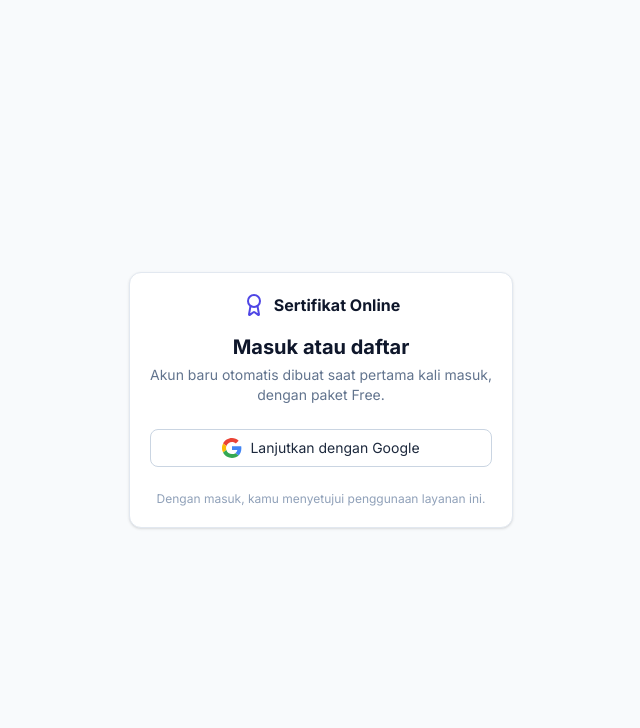
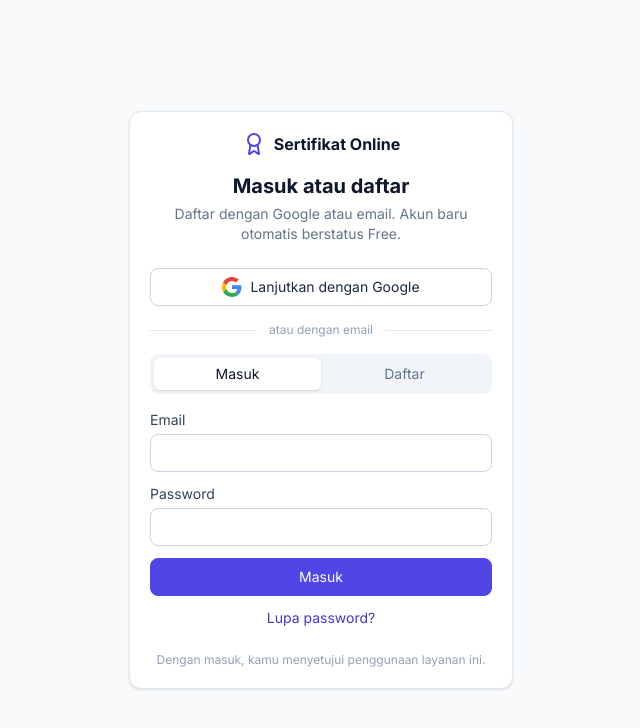
Before and after one commit to nanangfajaru/sertificate-generator, a Next.js app: page /login in a window 1280 px wide. Shown: the top 728 px of the page, without its empty margins (319-959 px from the left). Built offline with nearby package versions, Linux system fonts and the light colour scheme.

Commit message:
Add email/password registration, login and password reset alongside Google
Co-Authored-By: Claude Sonnet 5.5 <noreply@anthropic.com>
Claude-Session: https://claude.ai/code/session_0133FRf6x6m5xtSgvNFb5aby

```diff
--- /dev/null
+++ b/src/app/auth/reset/ResetForm.tsx
@@ -0,0 +1,40 @@
+"use client";
+
+import { useRouter } from "next/navigation";
+import { useState } from "react";
+import { createClient } from "@/lib/supabase/client";
+
+export default function ResetForm() {
+  const router = useRouter();
+  const [error, setError] = useState<string | null>(null);
+  const [busy, setBusy] = useState(false);
+
+  async function onSubmit(e: React.FormEvent<HTMLFormElement>) {
+    e.preventDefault();
+    const fd = new FormData(e.currentTarget);
+    const password = String(fd.get("password") ?? "");
+    if (password.length < 8) return setError("Password minimal 8 karakter.");
+    if (password !== String(fd.get("confirm") ?? "")) return setError("Konfirmasi password tidak sama.");
+    setBusy(true);
+    setError(null);
+    const { error } = await createClient().auth.updateUser({ password });
+    setBusy(false);
+    if (error) return setError("Gagal mengubah password. Minta tautan reset baru.");
+    router.replace("/dashboard");
+  }
+
+  return (
+    <form onSubmit={onSubmit} className="mt-4 space-y-3">
+      <div>
+        <label className="label" htmlFor="password">Password baru</label>
+        <input id="password" name="password" type="password" className="input" required minLength={8} autoComplete="new-password" />
+      </div>
+      <div>
+        <label className="label" htmlFor="confirm">Ulangi password</label>
+        <input id="confirm" name="confirm" type="password" className="input" required minLength={8} autoComplete="new-password" />
+      </div>
+      {error && <p className="rounded-lg bg-red-50 p-2 text-sm text-red-700">{error}</p>}
+      <button className="btn btn-primary w-full" disabled={busy}>{busy ? "Menyimpan…" : "Simpan password"}</button>
+    </form>
+  );
+}
--- /dev/null
+++ b/src/app/auth/reset/page.tsx
@@ -0,0 +1,21 @@
+import Link from "next/link";
+import { redirect } from "next/navigation";
+import { getSessionProfile } from "@/lib/auth";
+import ResetForm from "./ResetForm";
+
+export const metadata = { title: "Atur ulang password" };
+
+export default async function ResetPage() {
+  const s = await getSessionProfile();
+  if (!s) redirect("/login");
+  return (
+    <main className="flex min-h-screen items-center justify-center bg-slate-50 px-4">
+      <div className="card w-full max-w-sm">
+        <h1 className="text-xl font-semibold">Password baru</h1>
+        <p className="mt-1 text-sm text-slate-500">Masukkan password baru untuk akun {s.profile.email}.</p>
+        <ResetForm />
+        <Link href="/dashboard" className="mt-4 block text-center text-sm text-slate-500 hover:text-slate-800">Lewati</Link>
+      </div>
+    </main>
+  );
+}
--- /dev/null
+++ b/src/app/login/AuthForm.tsx
@@ -0,0 +1,122 @@
+"use client";
+
+import { useState } from "react";
+import { useRouter } from "next/navigation";
+import { createClient } from "@/lib/supabase/client";
+
+type Mode = "login" | "register" | "forgot";
+
+function safeNext(next?: string) {
+  return next && next.startsWith("/") && !next.startsWith("//") ? next : "/dashboard";
+}
+
+function translate(message: string) {
+  const m = message.toLowerCase();
+  if (m.includes("invalid login credentials")) return "Email atau password salah.";
+  if (m.includes("email not confirmed")) return "Email belum dikonfirmasi. Cek kotak masuk kamu.";
+  if (m.includes("already registered") || m.includes("already been registered")) return "Email ini sudah terdaftar. Silakan masuk.";
+  if (m.includes("password should be at least")) return "Password minimal 8 karakter.";
+  if (m.includes("rate limit") || m.includes("too many")) return "Terlalu banyak percobaan. Coba lagi beberapa menit lagi.";
+  return "Terjadi kesalahan. Silakan coba lagi.";
+}
+
+export default function AuthForm({ next }: { next?: string }) {
+  const router = useRouter();
+  const [mode, setMode] = useState<Mode>("login");
+  const [busy, setBusy] = useState(false);
+  const [error, setError] = useState<string | null>(null);
+  const [info, setInfo] = useState<string | null>(null);
+
+  async function onSubmit(e: React.FormEvent<HTMLFormElement>) {
+    e.preventDefault();
+    setError(null);
+    setInfo(null);
+    const fd = new FormData(e.currentTarget);
+    const email = String(fd.get("email") ?? "").trim();
+    const password = String(fd.get("password") ?? "");
+    const name = String(fd.get("name") ?? "").trim();
+    const supabase = createClient();
+    const origin = window.location.origin;
+    setBusy(true);
+    try {
+      if (mode === "login") {
+        const { error } = await supabase.auth.signInWithPassword({ email, password });
+        if (error) return setError(translate(error.message));
+        router.replace(safeNext(next));
+        router.refresh();
+      } else if (mode === "register") {
+        if (password.length < 8) return setError("Password minimal 8 karakter.");
+        if (password !== String(fd.get("confirm") ?? "")) return setError("Konfirmasi password tidak sama.");
+        const { data, error } = await supabase.auth.signUp({
+          email,
+          password,
+          options: { data: { full_name: name }, emailRedirectTo: `${origin}/auth/callback?next=${encodeURIComponent(safeNext(next))}` },
+        });
+        if (error) return setError(translate(error.message));
+        if (data.session) {
+          router.replace(safeNext(next));
+          router.refresh();
+        } else {
+          // Supabase mengembalikan user tanpa identitas bila email sudah terdaftar (anti-enumerasi).
+          setInfo("Pendaftaran berhasil. Kami mengirim tautan konfirmasi ke email kamu. Buka tautan itu untuk mengaktifkan akun.");
+        }
+      } else {
+        const { error } = await supabase.auth.resetPasswordForEmail(email, { redirectTo: `${origin}/auth/callback?next=/auth/reset` });
+        if (error) return setError(translate(error.message));
+        setInfo("Jika email terdaftar, tautan untuk mengatur ulang password sudah dikirim.");
+      }
+    } finally {
+      setBusy(false);
+    }
+  }
+
+  return (
+    <div className="text-left">
+      {mode !== "forgot" && (
+        <div className="mb-4 grid grid-cols-2 rounded-lg bg-slate-100 p-1 text-sm">
+          {(["login", "register"] as const).map((m) => (
+            <button key={m} type="button" onClick={() => { setMode(m); setError(null); setInfo(null); }} className={`rounded-md py-1.5 font-medium ${mode === m ? "bg-white shadow-sm" : "text-slate-500"}`}>
+              {m === "login" ? "Masuk" : "Daftar"}
+            </button>
+          ))}
+        </div>
+      )}
+      {mode === "forgot" && <p className="mb-3 text-sm text-slate-600">Masukkan email akunmu, kami kirim tautan untuk mengatur ulang password.</p>}
+
+      <form onSubmit={onSubmit} className="space-y-3">
+        {mode === "register" && (
+          <div>
+            <label className="label" htmlFor="name">Nama</label>
+            <input id="name" name="name" className="input" required maxLength={80} autoComplete="name" />
+          </div>
+        )}
+        <div>
+          <label className="label" htmlFor="email">Email</label>
+          <input id="email" name="email" type="email" className="input" required autoComplete="email" />
+        </div>
+        {mode !== "forgot" && (
+          <div>
+            <label className="label" htmlFor="password">Password</label>
+            <input id="password" name="password" type="password" className="input" required minLength={mode === "register" ? 8 : undefined} autoComplete={mode === "register" ? "new-password" : "current-password"} />
+          </div>
+        )}
+        {mode === "register" && (
+          <div>
+            <label className="label" htmlFor="confirm">Ulangi password</label>
+            <input id="confirm" name="confirm" type="password" className="input" required minLength={8} autoComplete="new-password" />
+          </div>
+        )}
+        {error && <p className="rounded-lg bg-red-50 p-2 text-sm text-red-700">{error}</p>}
+        {info && <p className="rounded-lg bg-emerald-50 p-2 text-sm text-emerald-700">{info}</p>}
+        <button className="btn btn-primary w-full py-2.5" disabled={busy}>
+          {busy ? "Memproses…" : mode === "login" ? "Masuk" : mode === "register" ? "Daftar" : "Kirim tautan reset"}
+        </button>
+      </form>
+
+      <div className="mt-3 text-center text-sm">
+        {mode === "login" && <button type="button" className="text-brand-700 hover:underline" onClick={() => { setMode("forgot"); setError(null); setInfo(null); }}>Lupa password?</button>}
+        {mode === "forgot" && <button type="button" className="text-brand-700 hover:underline" onClick={() => { setMode("login"); setError(null); setInfo(null); }}>← Kembali masuk</button>}
+      </div>
+    </div>
+  );
+}
--- a/src/app/login/page.tsx
+++ b/src/app/login/page.tsx
@@ -1,5 +1,6 @@
 import Link from "next/link";
 import { Award } from "lucide-react";
+import AuthForm from "./AuthForm";
 import GoogleButton from "./GoogleButton";
 
 export const metadata = { title: "Masuk" };
@@ -13,10 +14,14 @@ export default async function LoginPage({ searchParams }: { searchParams: Promis
           <Award className="h-6 w-6 text-brand-600" /> Sertifikat Online
         </Link>
         <h1 className="text-xl font-semibold">Masuk atau daftar</h1>
-        <p className="mt-1 text-sm text-slate-500">Akun baru otomatis dibuat saat pertama kali masuk, dengan paket Free.</p>
+        <p className="mt-1 text-sm text-slate-500">Daftar dengan Google atau email. Akun baru otomatis berstatus Free.</p>
         {error && <p className="mt-4 rounded-lg bg-red-50 p-2 text-sm text-red-700">Login gagal. Silakan coba lagi.</p>}
-        <div className="mt-6">
+        <div className="mt-6 space-y-4">
           <GoogleButton next={next} />
+          <div className="flex items-center gap-3 text-xs text-slate-400">
+            <span className="h-px flex-1 bg-slate-200" /> atau dengan email <span className="h-px flex-1 bg-slate-200" />
+          </div>
+          <AuthForm next={next} />
         </div>
         <p className="mt-6 text-xs text-slate-400">Dengan masuk, kamu menyetujui penggunaan layanan ini.</p>
       </div>
--- a/src/app/page.tsx
+++ b/src/app/page.tsx
@@ -12,7 +12,7 @@ const features = [
 ];
 
 const steps = [
-  ["Masuk dengan Google", "Tanpa password. Akun Free langsung aktif."],
+  ["Daftar dengan Google atau email", "Akun Free langsung aktif, tanpa kartu kredit."],
   ["Buat program", "Isi nama instansi, kegiatan, tanggal, penandatangan. Pilih template."],
   ["Bagikan link", "Peserta mengisi form pendaftaran dari ponsel mereka."],
   ["Sertifikat terbit", "Otomatis atau setelah kamu setujui. Unduh PDF + QR verifikasi."],
@@ -57,7 +57,7 @@ export default function Landing() {
               Buat program, bagikan satu link, dan peserta langsung mendapat sertifikat PDF lengkap dengan nomor dan QR verifikasi.
             </p>
             <div className="mt-8 flex flex-wrap gap-3">
-              <Link href="/login" className="btn btn-primary px-5 py-3">Mulai gratis dengan Google</Link>
+              <Link href="/login" className="btn btn-primary px-5 py-3">Mulai gratis</Link>
               <a href="#template" className="btn px-5 py-3">Lihat template</a>
             </div>
             <ul className="mt-6 space-y-1 text-sm text-slate-600">
```
